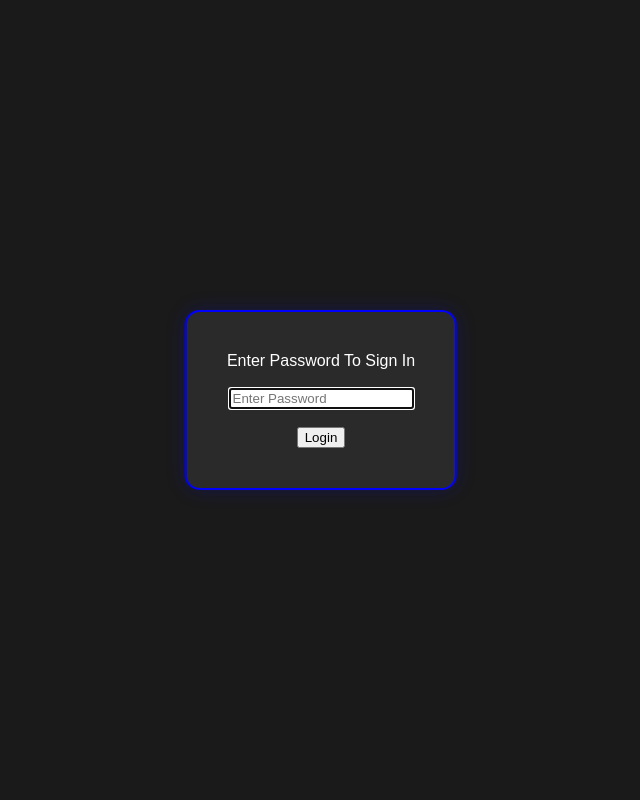
After one commit to Billy-Weeks/Nexus-RFID-Kiosk, a FastAPI app: page /admin in a window 1280 px wide. The commit adds this page. Shown: the whole page, without its empty margins (319-959 px from the left). Run offline with FastAPI, Linux system fonts and the light colour scheme.

Commit message:
implemented admin.html as a loading page for admin priveleges

```diff
--- a/app/main.py
+++ b/app/main.py
@@ -60,4 +60,4 @@ def scan(request: Request, scanned_id: str = Form(...)):
 def admin_logIn(request: Request):
     return templates.TemplateResponse(request=request,
                                       name="admin.html",
-                                      contex={})
+                                      context={})
--- a/static/style.css
+++ b/static/style.css
@@ -12,7 +12,7 @@ body {
 }
 
 /*	Creating the style for the container in center of the screen*/
-.kiosk-container {
+.app-container {
 	text-align: center;
 	padding: 40px;
 	border: 2px solid #0000ff;
--- /dev/null
+++ b/templates/admin.html
@@ -0,0 +1,24 @@
+<!DOCTYPE html>
+
+<html lang="en">
+
+<head>
+    <meta charset="UTF-8">
+    <meta name="viewport" content="width=device-width, initial-scale=1.0">
+    <link rel="stylesheet" href="/static/style.css">
+    <title>Admin Setup</title>
+</head>
+
+<body>
+    <div class="app-container">
+        <form action="/admin-setup" method="post">
+            <label for="admin-pass">Enter Password To Sign In</label>
+            <br /><br />
+            <input type="password" id="admin-pass" name="a_pass" required autofocus placeholder="Enter Password" />
+            <br /><br />
+            <button type="submit">Login</button>
+        </form>
+    </div>
+</body>
+
+</html>
--- a/templates/index.html
+++ b/templates/index.html
@@ -8,7 +8,7 @@
 </head>
 
 <body>
-    <div class="kiosk-container {{ status }}">
+    <div class="app-container {{ status }}">
         <h1>{{ message }}</h1>
 
         {% if status == 'default' %}
```
